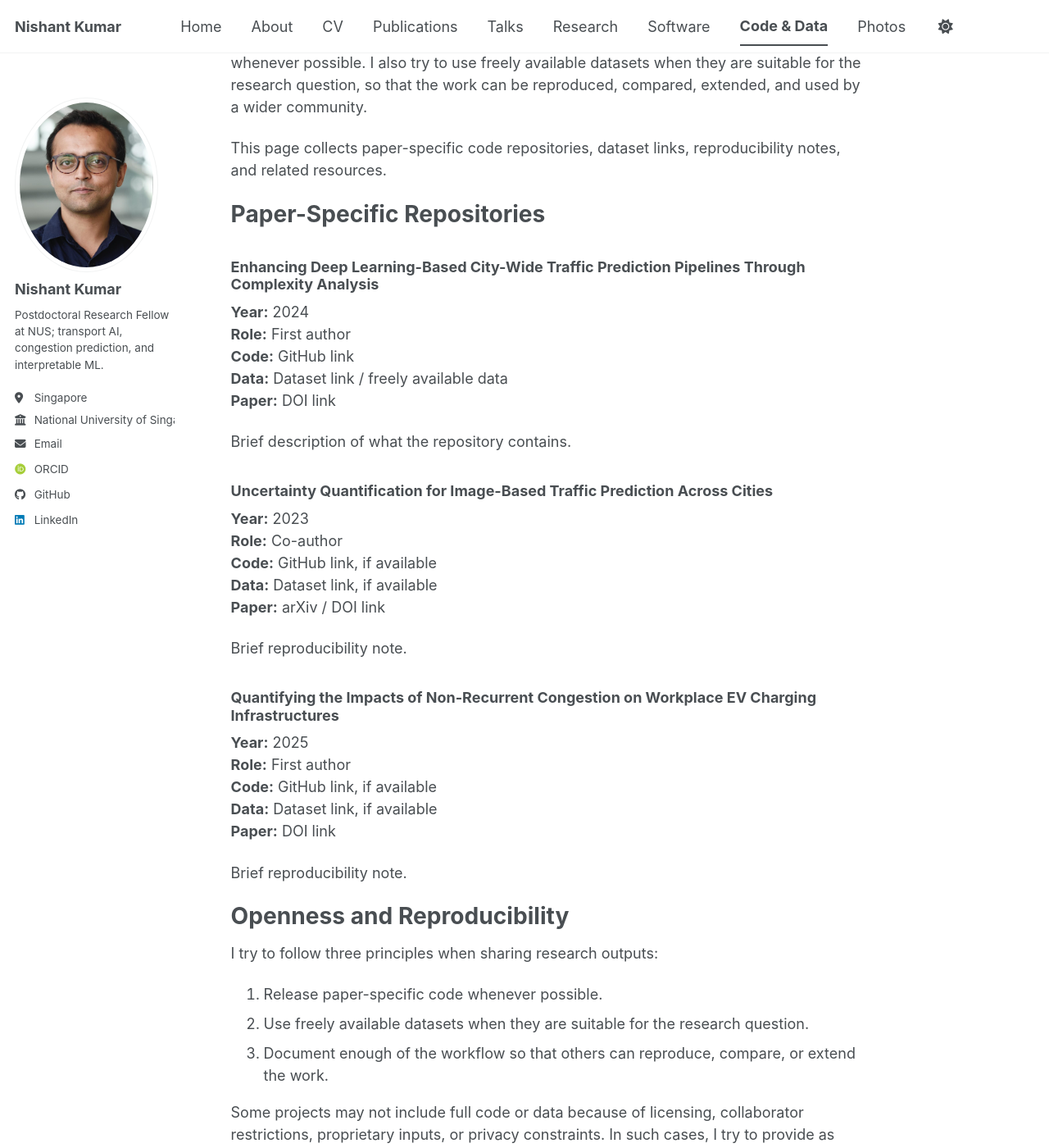
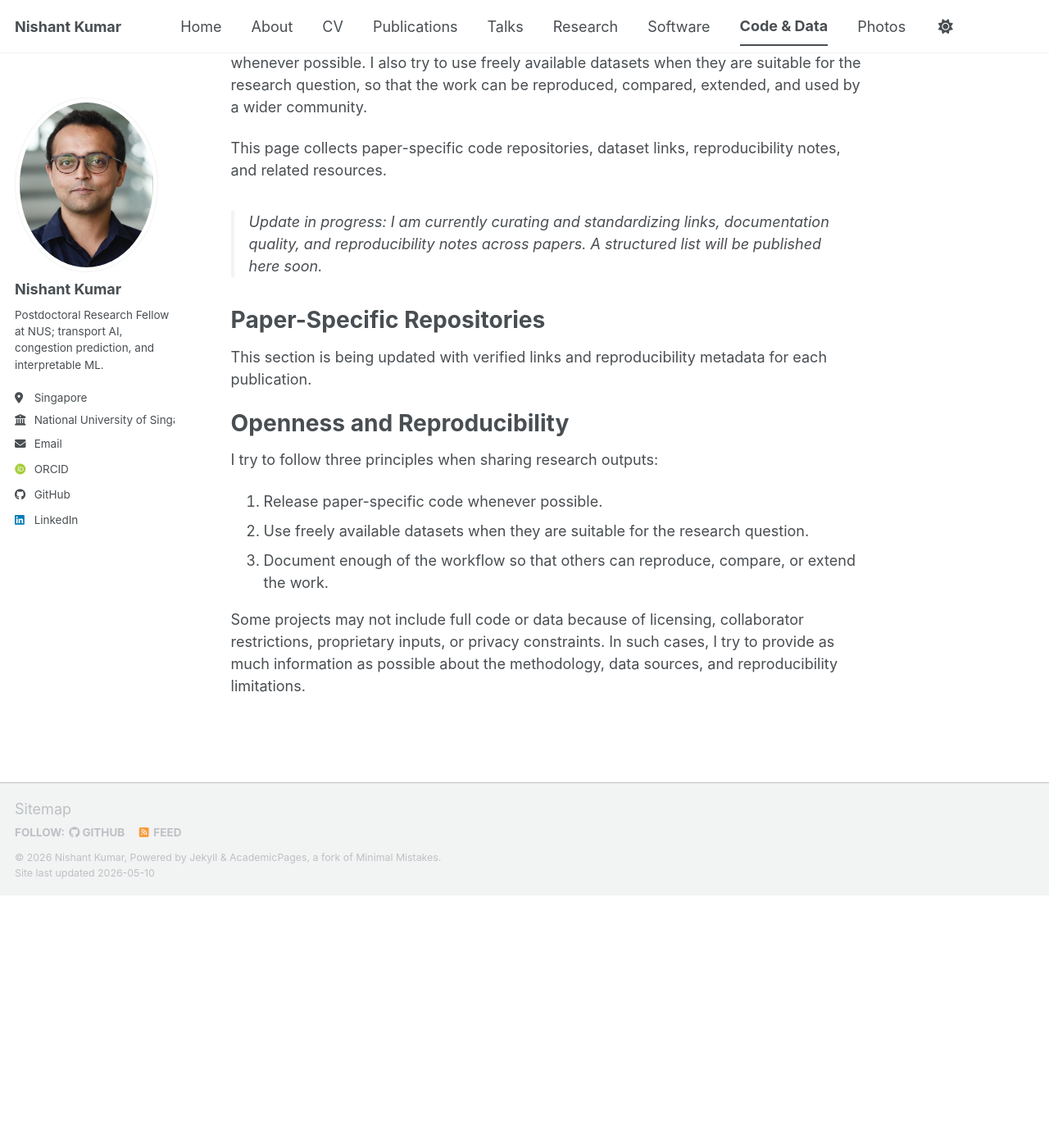
Before and after one commit to abcnishant007/abcnishant007.github.io, a Jekyll site: the page built from _pages/code-data.md, in a window 1280 px wide and 1400 px high, scrolled down 289 px. Shown: the whole window at 82% size. Built offline with Jekyll 4.4.1, drawn with Linux system fonts in a browser that asks for light colours; some web fonts are replaced; a script bundle is joined from its source files by our own code; library files that are not in the unit come from our copies; after the commit the page ends 1381 px from its top, so only the background shows below that.

Commit message:
Improve Software page detail and mark Code & Data as in-progress

```diff
--- a/_pages/code-data.md
+++ b/_pages/code-data.md
@@ -13,35 +13,11 @@ Since then, I have tried to make openness a consistent part of my own research p
 
 This page collects paper-specific code repositories, dataset links, reproducibility notes, and related resources.
 
+> Update in progress: I am currently curating and standardizing links, documentation quality, and reproducibility notes across papers. A structured list will be published here soon.
+
 Paper-Specific Repositories
 ======
-
-### Enhancing Deep Learning-Based City-Wide Traffic Prediction Pipelines Through Complexity Analysis
-**Year:** 2024
-**Role:** First author
-**Code:** GitHub link
-**Data:** Dataset link / freely available data
-**Paper:** DOI link
-
-Brief description of what the repository contains.
-
-### Uncertainty Quantification for Image-Based Traffic Prediction Across Cities
-**Year:** 2023
-**Role:** Co-author
-**Code:** GitHub link, if available
-**Data:** Dataset link, if available
-**Paper:** arXiv / DOI link
-
-Brief reproducibility note.
-
-### Quantifying the Impacts of Non-Recurrent Congestion on Workplace EV Charging Infrastructures
-**Year:** 2025
-**Role:** First author
-**Code:** GitHub link, if available
-**Data:** Dataset link, if available
-**Paper:** DOI link
-
-Brief reproducibility note.
+This section is being updated with verified links and reproducibility metadata for each publication.
 
 Openness and Reproducibility
 ======
```
Also changed, not shown: _pages/software.md (+15 -6 lines).
